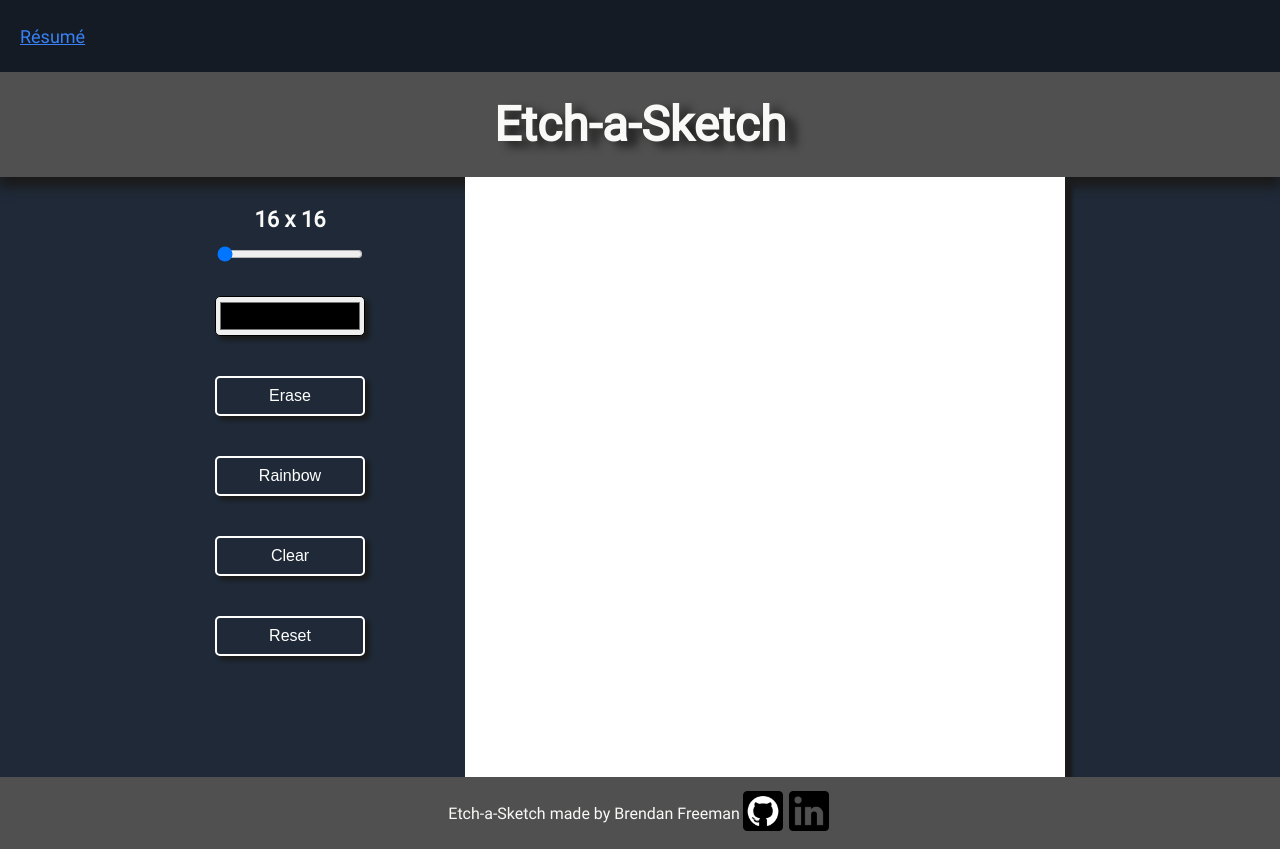
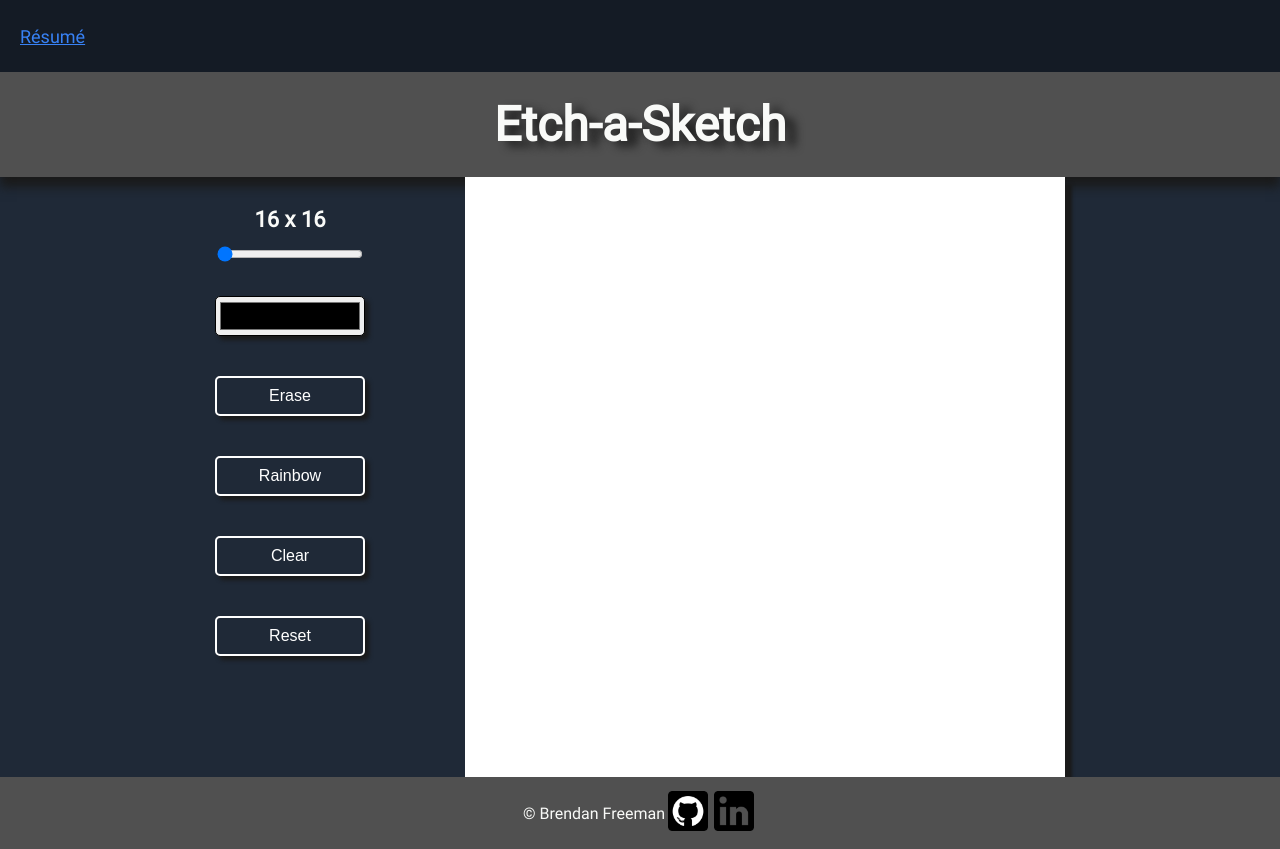
Before and after one commit to BrendanFreeman1/Etch-a-Sketch, a plain HTML site: page index.html in a window 1280 px wide. Drawn offline with Linux system fonts and the light colour scheme.

Commit message:
Update index.html

```diff
--- a/index.html
+++ b/index.html
@@ -36,7 +36,7 @@
       <div class="gridContainer"></div>
     </div>
     <div class="footer">
-      <p>Etch-a-Sketch made by Brendan Freeman</p>
+      <p>© Brendan Freeman</p>
       <a href="https://github.com/BrendanFreeman1"><img class ="nav_img" src="Images/github.png" alt="Github logo"></a>
       <a href="https://www.linkedin.com/in/brendanfreeman1"><img  class ="nav_img" src="Images/linkedin.png" alt="Linkedin logo"></a>
     </div>
```
